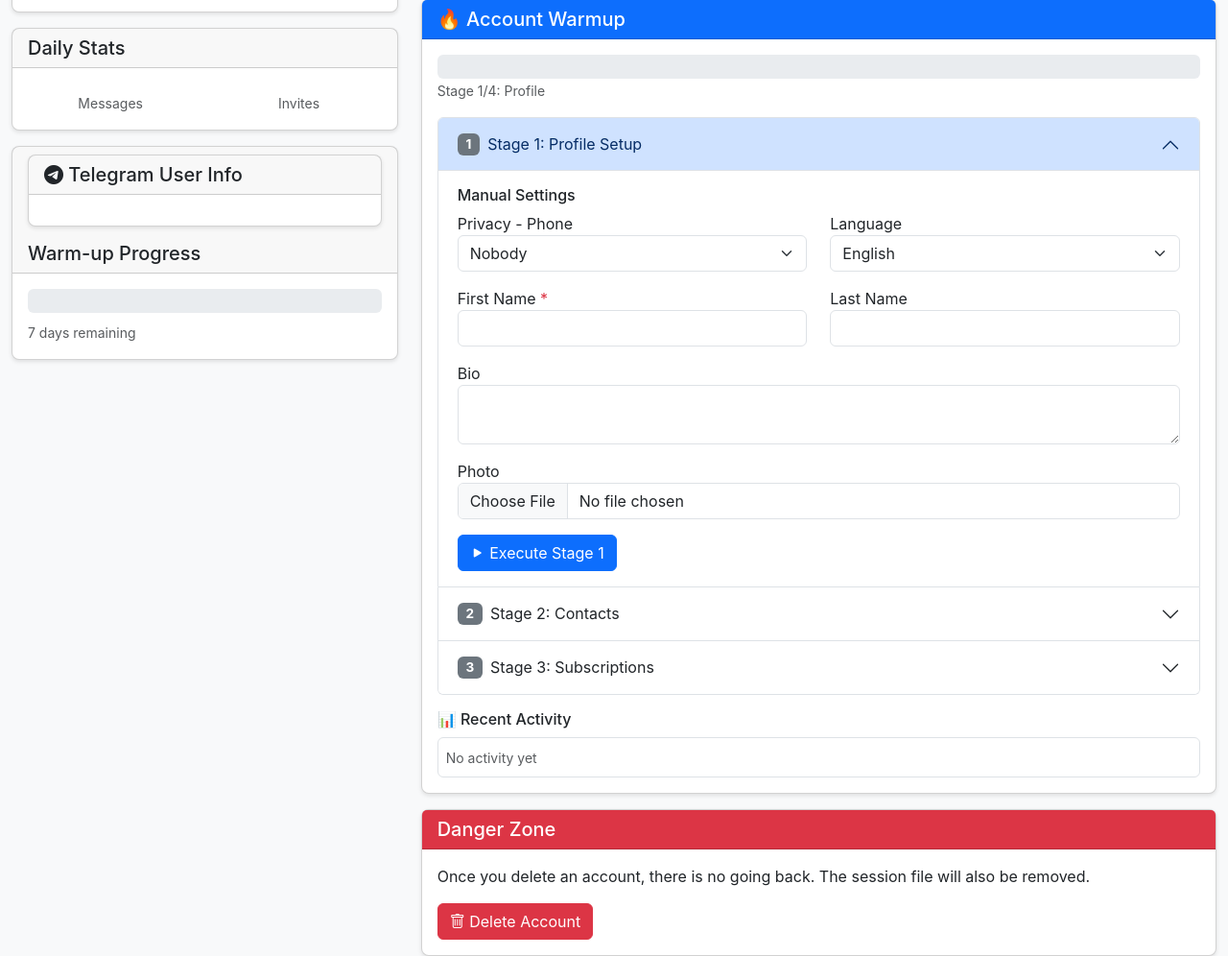
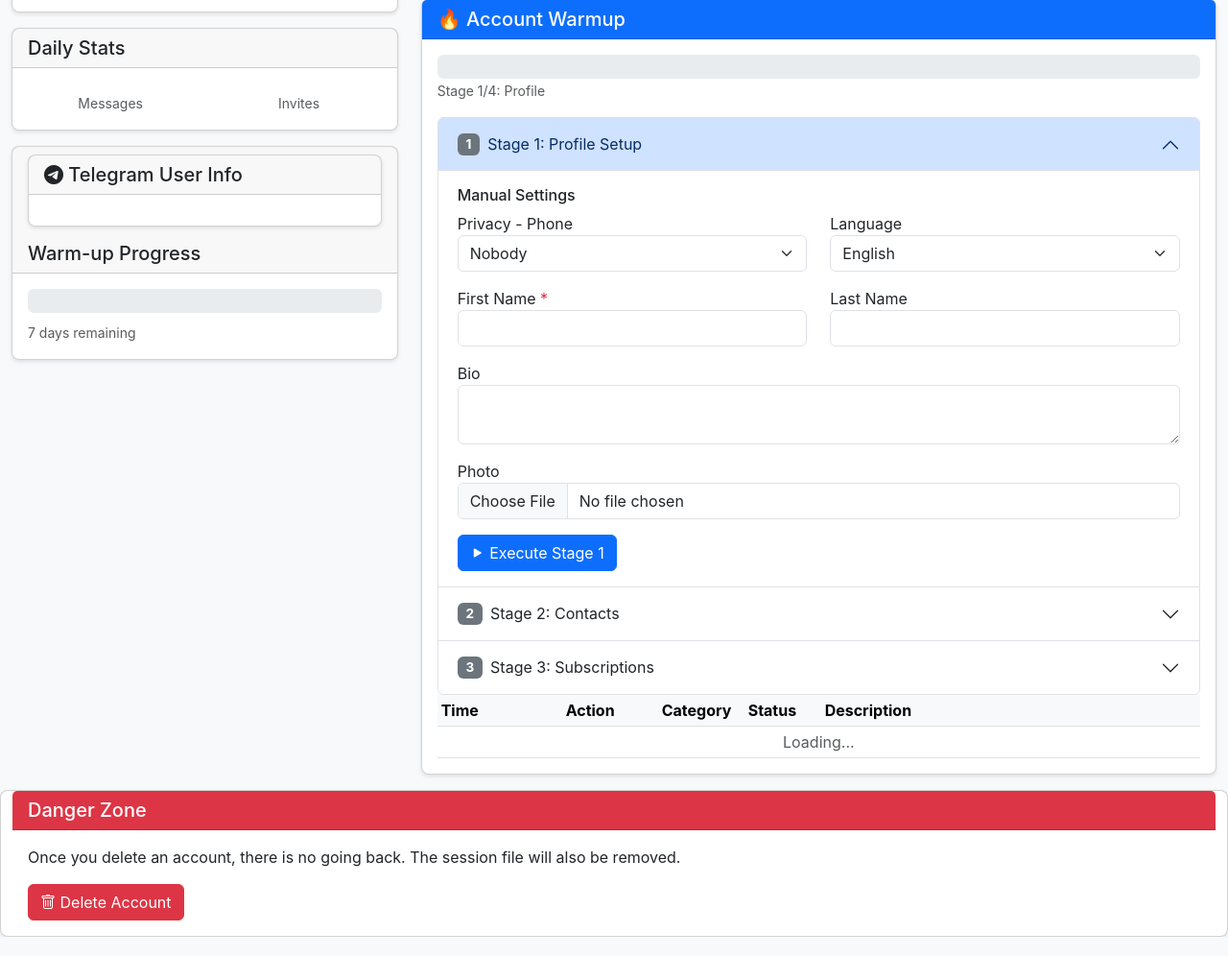
Before and after one commit to mrktguru/mrktguru, a Flask app: template templates/accounts/detail.html in a window 1280 px wide. Shown: the part 583-1579 px from the top of the page at 96% size. Run offline with Flask 3, Linux system fonts and the light colour scheme; the template is opened without the code that fills it, so the values that code supplies are empty.

Commit message:
feat: add combined activity logs display
- Created /warmup/logs endpoint combining AccountActivityLog + WarmupLog
- Updated warmup section to show logs in table format
- Auto-loads logs on page load
- Matches activity-logs page styling

```diff
--- a/templates/accounts/warmup_section.html
+++ b/templates/accounts/warmup_section.html
@@ -134,10 +134,21 @@
         </div>
 
         <!-- Activity Log -->
-        <div class="mt-3">
-            <h6>📊 Recent Activity</h6>
-            <div id="warmup-logs" class="border rounded p-2" style="max-height: 200px; overflow-y: auto">
-                <small class="text-muted">No activity yet</small>
+            <div class="table-responsive" style="max-height: 400px; overflow-y: auto">
+                <table class="table table-sm table-hover mb-0" id="logs-table">
+                    <thead class="table-light">
+                        <tr>
+                            <th style="width: 130px;">Time</th>
+                            <th style="width: 100px;">Action</th>
+                            <th style="width: 90px;">Category</th>
+                            <th style="width: 80px;">Status</th>
+                            <th>Description</th>
+                        </tr>
+                    </thead>
+                    <tbody id="logs-tbody">
+                        <tr><td colspan="5" class="text-center text-muted">Loading...</td></tr>
+                    </tbody>
+                </table>
             </div>
         </div>
     </div>
```
Also changed, not shown: routes/warmup_routes.py (+54 -0 lines).
